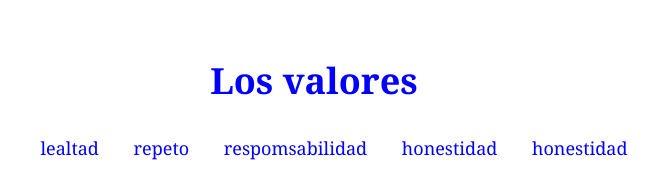
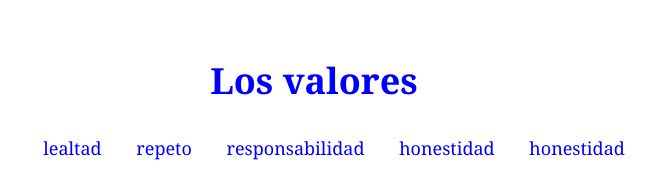
Before and after one commit to juandelgado201114-bit/juan.valores, a plain HTML site: page index.html in a window 1280 px wide. Shown: the top 196 px of the page, 326-993 px from the left. Drawn offline with Linux system fonts and the light colour scheme.

Commit message:
Add files via upload

```diff
--- a/index.html
+++ b/index.html
@@ -14,7 +14,7 @@
 		<ul>
 			<li> <a href="lealtad.html"> lealtad </a> </li>
 			<li> <a href="respeto.html"> repeto </a> </li>
-			<li> <a href="respomsabilidad.html"> respomsabilidad </a> </li>
+			<li> <a href="responsabilidad.html"> responsabilidad </a> </li>
 			<li> <a href="honestidad.html"> honestidad </a> </li>
 			<li> <a href="galeria.html"> honestidad </a> </li>
 		</ul>
```
